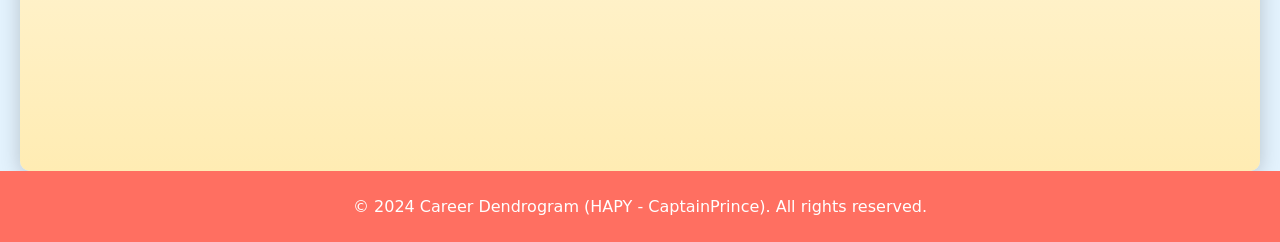
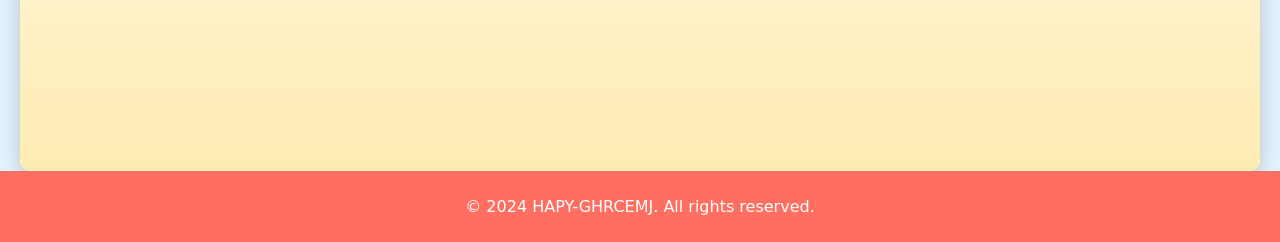
Before and after one commit to HAPY-GHRCEMJ/Career_Dendrogram_Project, a Django app: page / in a window 1280 px wide. Shown: the part 558-800 px from the top of the page. Run offline with Django 5.2, Linux system fonts and the light colour scheme.

Commit message:
Updated the Copyright name.

```diff
--- a/accounts/templates/accounts/edit_profile.html
+++ b/accounts/templates/accounts/edit_profile.html
@@ -148,7 +148,7 @@
     </div>
 
     <footer>
-        <p>&copy; 2024 Career Dendrogram (HAPY - CaptainPrince). All rights reserved.</p>
+        <p>&copy; 2024 HAPY-GHRCEMJ. All rights reserved.</p>
     </footer>
 </body>
 </html>
--- a/accounts/templates/accounts/home.html
+++ b/accounts/templates/accounts/home.html
@@ -140,7 +140,7 @@
     </div>
 
     <footer>
-        <p>&copy; 2024 Career Dendrogram (HAPY - CaptainPrince). All rights reserved.</p>
+        <p>&copy; 2024 HAPY-GHRCEMJ. All rights reserved.</p>
     </footer>
 </body>
 </html>
--- a/accounts/templates/accounts/profile.html
+++ b/accounts/templates/accounts/profile.html
@@ -134,7 +134,7 @@
     </div>
 
     <footer>
-        <p>&copy; 2024 Career Dendrogram (HAPY - CaptainPrince). All rights reserved.</p>
+        <p>&copy; 2024 HAPY-GHRCEMJ. All rights reserved.</p>
     </footer>
 </body>
 </html>
--- a/accounts/templates/registration/login.html
+++ b/accounts/templates/registration/login.html
@@ -130,7 +130,7 @@
     </div>
 
     <footer>
-        <p>&copy; 2024 Career Dendrogram (HAPY - CaptainPrince). All rights reserved.</p>
+        <p>&copy; 2024 HAPY-GHRCEMJ. All rights reserved.</p>
     </footer>
 </body>
 </html>
--- a/accounts/templates/registration/register.html
+++ b/accounts/templates/registration/register.html
@@ -120,7 +120,7 @@
     </div>
 
     <footer>
-        <p>&copy; 2024 Career Dendrogram (HAPY - CaptainPrince). All rights reserved.</p>
+        <p>&copy; 2024 HAPY-GHRCEMJ. All rights reserved.</p>
     </footer>
 </body>
 </html>
--- a/careers/templates/careers/career_list.html
+++ b/careers/templates/careers/career_list.html
@@ -151,7 +151,7 @@
     </main>
 
     <footer>
-        <p>&copy; 2024 Career Dendrogram (HAPY - CaptainPrince). All rights reserved.</p>
+        <p>&copy; 2024 HAPY-GHRCEMJ. All rights reserved.</p>
     </footer>
 </body>
 </html>
--- a/careers/templates/careers/dendrogram.html
+++ b/careers/templates/careers/dendrogram.html
@@ -104,7 +104,7 @@
     </div>
 
     <footer>
-        <p>&copy; 2024 Career Dendrogram (HAPY - CaptainPrince). All rights reserved.</p>
+        <p>&copy; 22024 HAPY-GHRCEMJ. All rights reserved.</p>
     </footer>
 
     <!-- Include D3.js library (Requires Internet Connection to Display Dendrogram) -->
--- a/careers/templates/careers/edit_career_path.html
+++ b/careers/templates/careers/edit_career_path.html
@@ -132,7 +132,7 @@
     </main>
 
     <footer>
-        <p>&copy; 2024 Career Dendrogram (HAPY -CaptainPrince). All rights reserved.</p>
+        <p>&copy; 2024 HAPY-GHRCEMJ. All rights reserved.</p>
     </footer>
 </body>
 </html>
--- a/careers/templates/careers/edit_role.html
+++ b/careers/templates/careers/edit_role.html
@@ -110,7 +110,7 @@
     </main>
 
     <footer>
-        <p>&copy; 2024 Career Dendrogram (HAPY - CaptainPrince). All rights reserved.</p>
+        <p>&copy; 2024 HAPY-GHRCEMJ. All rights reserved.</p>
     </footer>
 </body>
 </html>
--- a/careers/templates/careers/role_list.html
+++ b/careers/templates/careers/role_list.html
@@ -171,7 +171,7 @@
     </main>
 
     <footer>
-        <p>&copy; 2024 Career Dendrogram (HAPY - CaptainPrince). All rights reserved.</p>
+        <p>&copy; 2024 HAPY-GHRCEMJ. All rights reserved.</p>
     </footer>
 </body>
 </html>
--- a/careers/templates/start_test.html
+++ b/careers/templates/start_test.html
@@ -176,7 +176,7 @@
     </div>
 
     <footer>
-        <p>&copy; 2024 Career Dendrogram (HAPY - CaptainPrince). All rights reserved.</p>
+        <p>&copy; 2024 HAPY-GHRCEMJ. All rights reserved.</p>
     </footer>
 </body>
 </html>
--- a/careers/templates/test_results.html
+++ b/careers/templates/test_results.html
@@ -145,7 +145,7 @@
     </div>
 
     <footer>
-        <p>&copy; 2024 Career Dendrogram (HAPY - CaptainPrince). All rights reserved.</p>
+        <p>&copy; 22024 HAPY-GHRCEMJ. All rights reserved.</p>
     </footer>
 </body>
 </html>
```
Also changed, not shown: LICENSE.txt (deleted).
